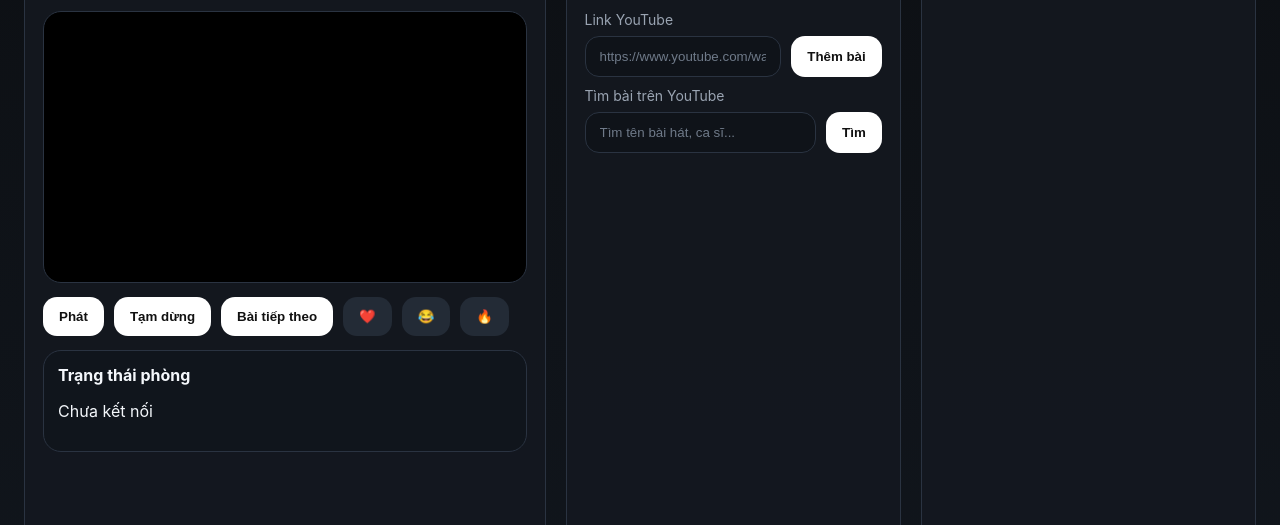
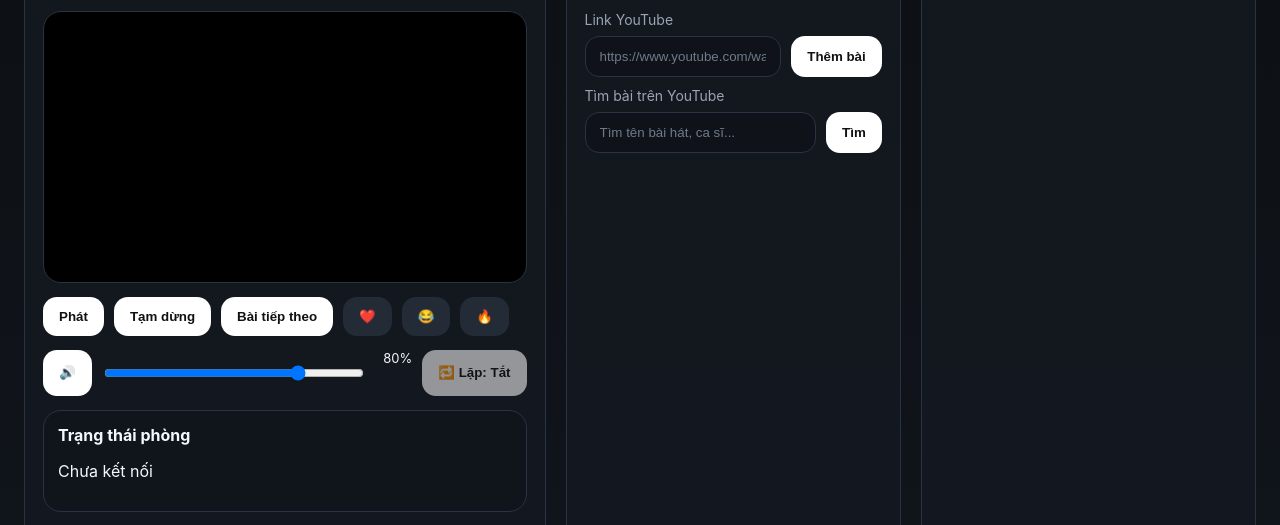
Before and after one commit to vnhoang1/listen-together-app, a website: page public/index.html in a window 1280 px wide. Shown: the part 427-952 px from the top of the page. Drawn offline with nearby package versions, Linux system fonts and the light colour scheme; no server answers.

Commit message:
index.html

```diff
--- a/public/index.html
+++ b/public/index.html
@@ -56,6 +56,21 @@
             <button class="ghost" data-reaction="🔥">🔥</button>
           </div>
 
+          <div class="controls volume-row">
+            <button id="muteBtn" title="Tắt/bật tiếng">🔊</button>
+            <input
+              type="range"
+              id="volumeSlider"
+              min="0"
+              max="100"
+              value="80"
+              step="1"
+              style="flex:1;min-width:80px;"
+            />
+            <span id="volumeLabel" style="min-width:36px;font-size:13px;text-align:right;">80%</span>
+            <button id="loopBtn" style="opacity:0.55;" title="Lặp danh sách phát">🔁 Lặp: Tắt</button>
+          </div>
+
           <div class="meta-box">
             <div>
               <strong>Trạng thái phòng</strong>
```
